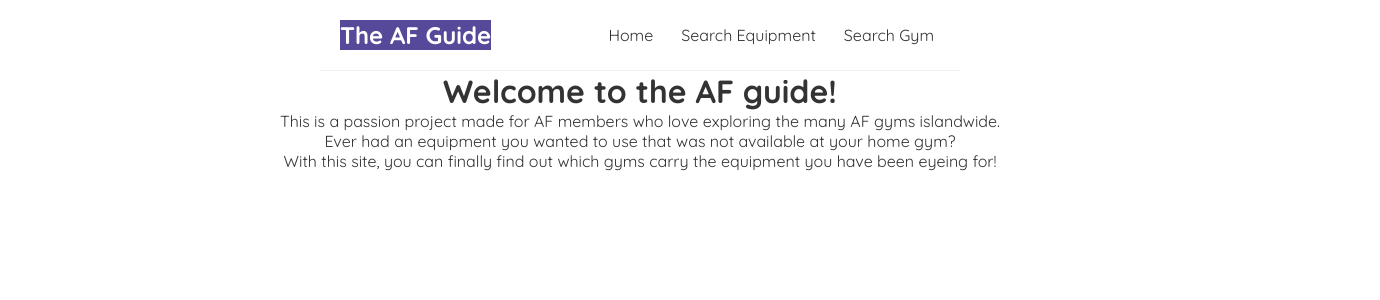
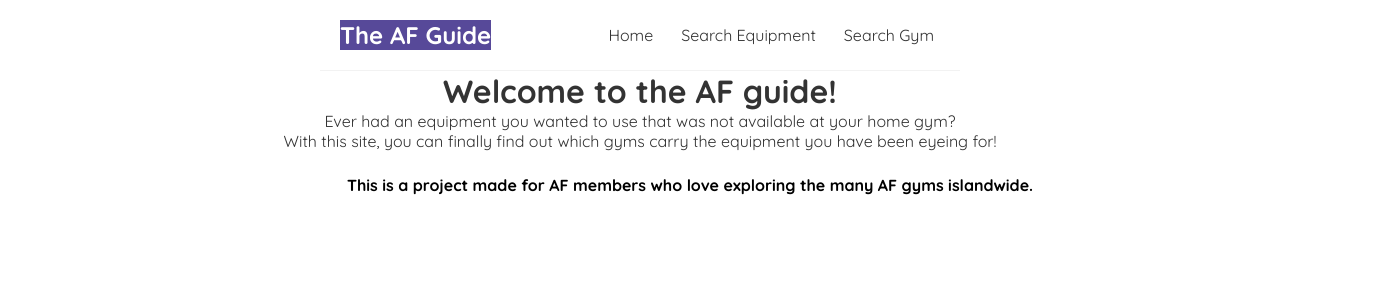
Before and after one commit to nigelip/equipment-finder, a React (Create React App) app: page / in a window 1280 px wide. Shown: the top 300 px of the page, 1380 px wide, since content can reach past the window. Built offline with nearby package versions, Linux system fonts and the light colour scheme; no server answers; the database is empty.

Commit message:
refreshing results pages gives error. include CRUD operations for db

```diff
--- a/src/App.js
+++ b/src/App.js
@@ -7,6 +7,7 @@ import SearchByLoc from "./Components/SearchByLoc.js";
 import SearchLocResults from "./Components/SearchLocResults.js";
 import NavBar from "./Components/NavBar.js";
 import Home from "./Components/Home.js";
+import AppFooter from "./Components/Footer.js";
 
 function App() {
   return (
@@ -24,6 +25,7 @@ function App() {
           <Route path="/searchgymresults" element={<SearchLocResults />} />
           <Route path="/DBEditor" element={<DBEditor />} />
         </Routes>
+        <AppFooter />
       </div>
     </Router>
   );
--- a/src/Components/DBEditor.js
+++ b/src/Components/DBEditor.js
@@ -1,5 +1,5 @@
 import React, { useState, useEffect } from "react";
-import { Button, Form, Select } from "antd";
+import { Button, Form, AutoComplete } from "antd";
 import { db } from "../firebase";
 import { collection, onSnapshot, addDoc } from "firebase/firestore";
 
@@ -95,7 +95,7 @@ const DBEditor = () => {
   });
   const targetOptions = [];
   targetOption.forEach((item) => {
-    targetOptions.push({ value: item, label: item.toUpperCase() });
+    targetOptions.push({ value: item });
   });
 
   return (
@@ -105,6 +105,7 @@ const DBEditor = () => {
       variant="filled"
       style={{
         maxWidth: 600,
+        position: "center",
       }}
       onFinish={handleSubmit}
       //   onFinishFailed={console.log("failed to update")}
@@ -120,10 +121,11 @@ const DBEditor = () => {
           },
         ]}
       >
-        <Select
+        <AutoComplete
           showSearch
+          allowClear
           placeholder="Select equipment"
-          //   optionFilterProp="children"
+          // optionFilterProp="children"
           onChange={(e) => setName(e)}
           filterOption={filterOption}
           options={nameOptions}
@@ -142,8 +144,9 @@ const DBEditor = () => {
           },
         ]}
       >
-        <Select
+        <AutoComplete
           showSearch
+          allowClear
           placeholder="Select brand"
           //   optionFilterProp="children"
           onChange={(e) => setBrand(e)}
@@ -164,8 +167,9 @@ const DBEditor = () => {
           },
         ]}
       >
-        <Select
+        <AutoComplete
           showSearch
+          allowClear
           placeholder="Select location"
           //   optionFilterProp="children"
           onChange={(e) => setLocation(e)}
@@ -184,8 +188,9 @@ const DBEditor = () => {
           },
         ]}
       >
-        <Select
+        <AutoComplete
           showSearch
+          allowClear
           placeholder="Select target muscle"
           //   optionFilterProp="children"
           onChange={(e) => setTarget(e)}
@@ -204,20 +209,25 @@ const DBEditor = () => {
           },
         ]}
       >
-        <Select
+        <AutoComplete
           showSearch
+          allowClear
           placeholder="Select type"
-          //   optionFilterProp="children"
+          // optionFilterProp="children"
           onChange={(e) => setType(e)}
           filterOption={filterOption}
           options={[
             {
-              value: "cable",
+              value: "Cable",
               label: "Cable",
             },
             {
-              value: "plate loaded",
+              value: "Plate Loaded",
               label: "Plate Loaded",
+            },
+            {
+              value: "Selectorized",
+              label: "Selectorized",
             },
           ]}
         />
--- /dev/null
+++ b/src/Components/Footer.js
@@ -0,0 +1,24 @@
+import { Footer } from "antd/es/layout/layout";
+
+const AppFooter = () => {
+  return (
+    <div className="appFooter">
+      <Footer
+        style={{
+          textAlign: "center",
+          backgroundColor: "white",
+          color: "black",
+          fontSize: "16px",
+          fontWeight: "bold",
+          bottom: 0,
+          width: "100%",
+        }}
+      >
+        This is a project made for AF members who love exploring the many AF
+        gyms islandwide.
+      </Footer>
+    </div>
+  );
+};
+
+export default AppFooter;
--- a/src/Components/Home.js
+++ b/src/Components/Home.js
@@ -2,10 +2,6 @@ const Home = () => {
   return (
     <div className="home">
       <h1>Welcome to the AF guide!</h1>
-      <p>
-        This is a passion project made for AF members who love exploring the
-        many AF gyms islandwide.
-      </p>
       <p>
         Ever had an equipment you wanted to use that was not available at your
         home gym?
--- a/src/Components/SearchEquipmentResults.js
+++ b/src/Components/SearchEquipmentResults.js
@@ -39,6 +39,23 @@ const SearchEquipmentResults = () => {
           </List.Item>
         )}
       />
+      <Modal
+        open={open}
+        title={currentEquipment.name}
+        onOk={handleOk}
+        onCancel={handleOk}
+        footer={
+          <Button key="OK" onClick={handleOk}>
+            OK
+          </Button>
+        }
+      >
+        <p>Location: {currentEquipment.location}</p>
+        <p>Target Muscle: {currentEquipment.target}</p>
+        <p>Brand: {currentEquipment.brand}</p>
+        <p>Type: {currentEquipment.type}</p>
+        {/* <p>{MapBox{currentEquipment.lat,{currentEquipment.lng,{currentEquipment.Street)}</p> */}
+      </Modal>
     </>
   );
 };
--- a/src/Components/SearchLocResults.js
+++ b/src/Components/SearchLocResults.js
@@ -23,8 +23,9 @@ const SearchLocResults = () => {
         pagination={{
           position,
           align,
-          defaultPageSize: 5,
+          // defaultPageSize: 5,
         }}
+        bordered
         dataSource={results}
         renderItem={(target) => (
           <List.Item>
@@ -39,6 +40,23 @@ const SearchLocResults = () => {
           </List.Item>
         )}
       />
+      <Modal
+        open={open}
+        title={currentEquipment.name}
+        onOk={handleOk}
+        onCancel={handleOk}
+        footer={
+          <Button key="OK" onClick={handleOk}>
+            OK
+          </Button>
+        }
+      >
+        <p>Location: {currentEquipment.location}</p>
+        <p>Target Muscle: {currentEquipment.target}</p>
+        <p>Brand: {currentEquipment.brand}</p>
+        <p>Type: {currentEquipment.type}</p>
+        {/* <p>{MapBox{currentEquipment.lat,{currentEquipment.lng,{currentEquipment.Street)}</p> */}
+      </Modal>
     </>
   );
 };
```
